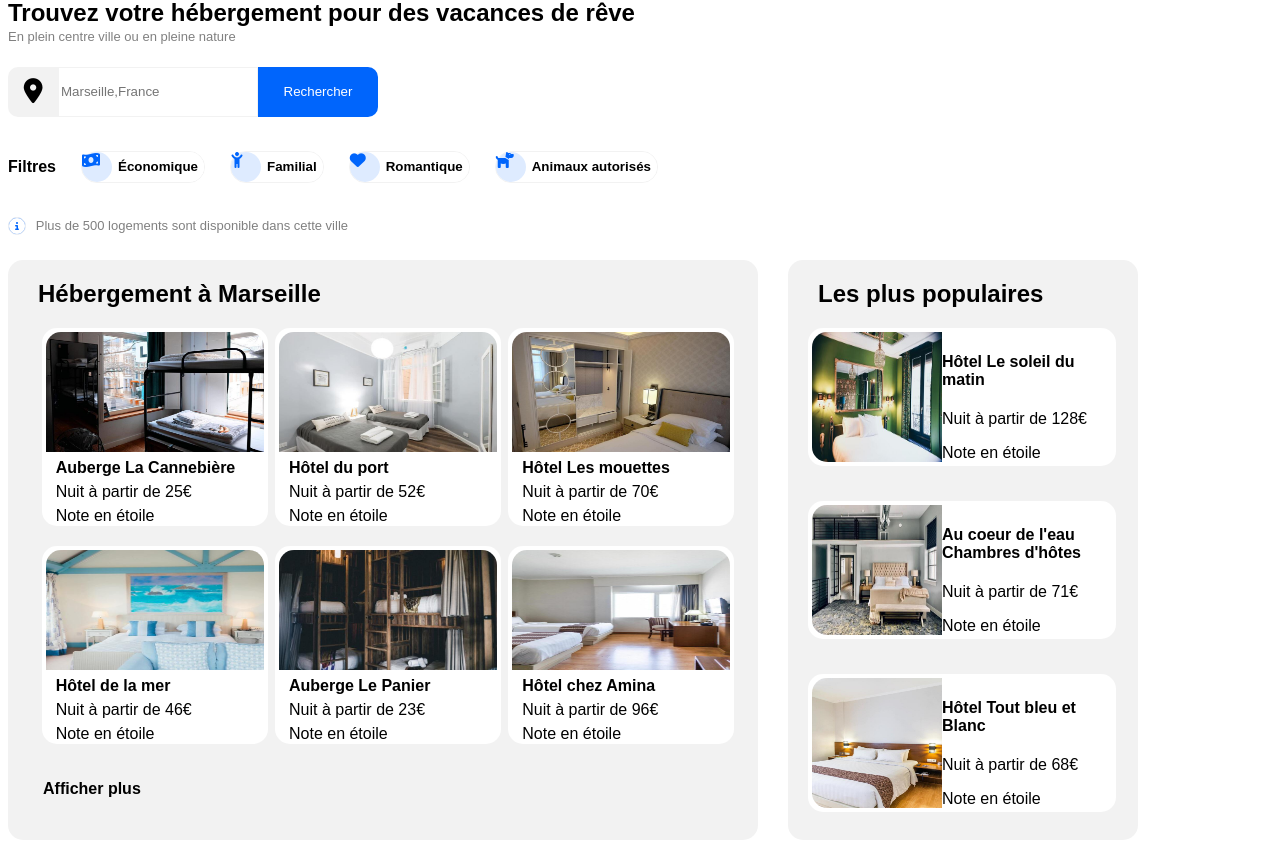
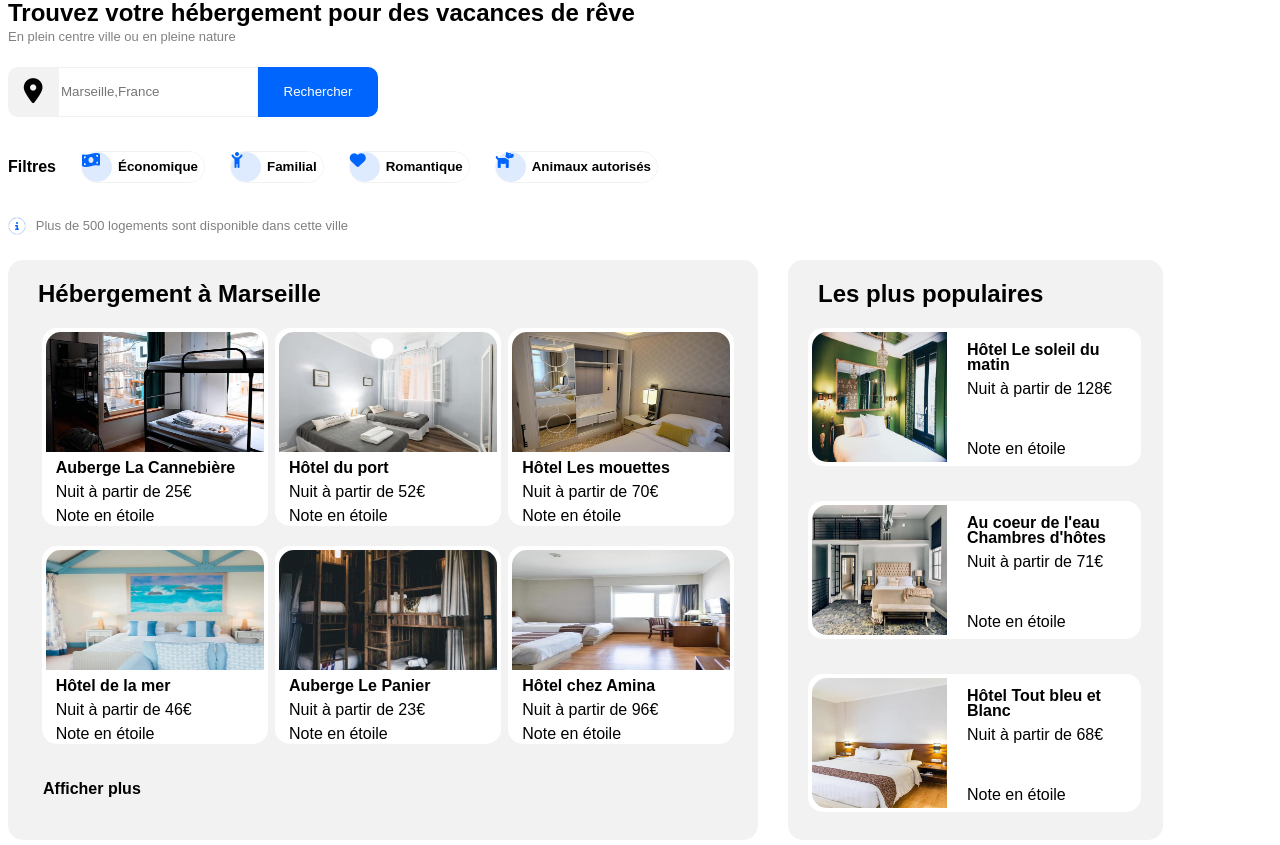
Before and after one commit to Khomso/projet2_kong_sokhom, a plain HTML site: page index.html in a window 1280 px wide. Shown: the part 107-952 px from the top of the page. Drawn offline with Linux system fonts and the light colour scheme; some icons are missing.

Commit message:
les plus populaires fini css

```diff
--- a/css/styles.css
+++ b/css/styles.css
@@ -183,7 +183,7 @@ body{
 
 .taille_petite_carte{
     display: flex;
-    width: 350px;
+    width: 375px;
     height: 580px;
     background-color: #F2F2F2;
     margin-left: 30px;
@@ -196,13 +196,13 @@ body{
     margin-left: 30px;
 }
 .image_populaire{
-    width: 130px;
+    width: 135px;
     height: 130px;
     border-radius: 15px 0 0 15px;
 }
 .carte_blanche_populaire{
     display: flex;
-    width: 300px;
+    width: 325px;
     height: 130px;
     padding: 4px;
     background-color: white;
@@ -210,3 +210,21 @@ body{
     margin-left: 20px;
     margin-bottom: 35px;
 }
+.sous_titre_populaire{
+    margin-left: 20px;
+    line-height: 15px;
+}
+.marge_soustitre{
+    margin-top: 10px;
+    margin-bottom: 3px;
+}
+.texte_populaire{
+    line-height: 2px;
+    margin-left: 20px;
+    margin-top: 2px;
+    margin-bottom: 2px;
+}
+.note_populaire{
+    margin-top: 50px;
+    margin-left: 20px;
+}
--- a/index.html
+++ b/index.html
@@ -140,25 +140,25 @@
 						<div class="carte_blanche_populaire">
 							<div><img class="image_populaire" src="images/hebergements/4_small/emile-guillemot-Bj_rcSC5XfE-unsplash.jpg"></div>
 							<div>
-								<h4>Hôtel Le soleil du matin</h4>
-								<p>Nuit à partir de 128€</p>
-								<p>Note en étoile</p>
+								<div class="sous_titre_populaire"><h4 class="marge_soustitre">Hôtel Le soleil du <br>matin</h4></div>
+								<div class="texte_populaire"><p>Nuit à partir de 128€</p></div>
+								<div class="note_populaire"><p>Note en étoile</p></div>
 							</div>
 						</div>
 						<div class="carte_blanche_populaire">
 							<div><img class="image_populaire" src="images/hebergements/4_small/aw-creative-VGs8z60yT2c-unsplash.jpg"></div>
 							<div>
-								<h4>Au coeur de l'eau Chambres d'hôtes</h4>
-								<p>Nuit à partir de 71€</p>
-								<p>Note en étoile</p>
+								<div class="sous_titre_populaire"><h4 class="marge_soustitre">Au coeur de l'eau <br> Chambres d'hôtes</h4></div>
+								<div class="texte_populaire"><p>Nuit à partir de 71€</p></div>
+								<div class="note_populaire"><p>Note en étoile</p></div>
 							</div>
 						</div>
 						<div class="carte_blanche_populaire">
 							<div><img class="image_populaire" src="images/hebergements/4_small/febrian-zakaria-sjvU0THccQA-unsplash.jpg"></div>
 							<div>
-								<h4>Hôtel Tout bleu et Blanc</h4>
-								<p>Nuit à partir de 68€</p>
-								<p>Note en étoile</p>
+								<div class="sous_titre_populaire"><h4 class="marge_soustitre">Hôtel Tout bleu et <br> Blanc</h4></div>
+								<div class="texte_populaire"><p>Nuit à partir de 68€</p></div>
+								<div class="note_populaire"><p>Note en étoile</p></div>
 							</div>
 						</div>
 
```
